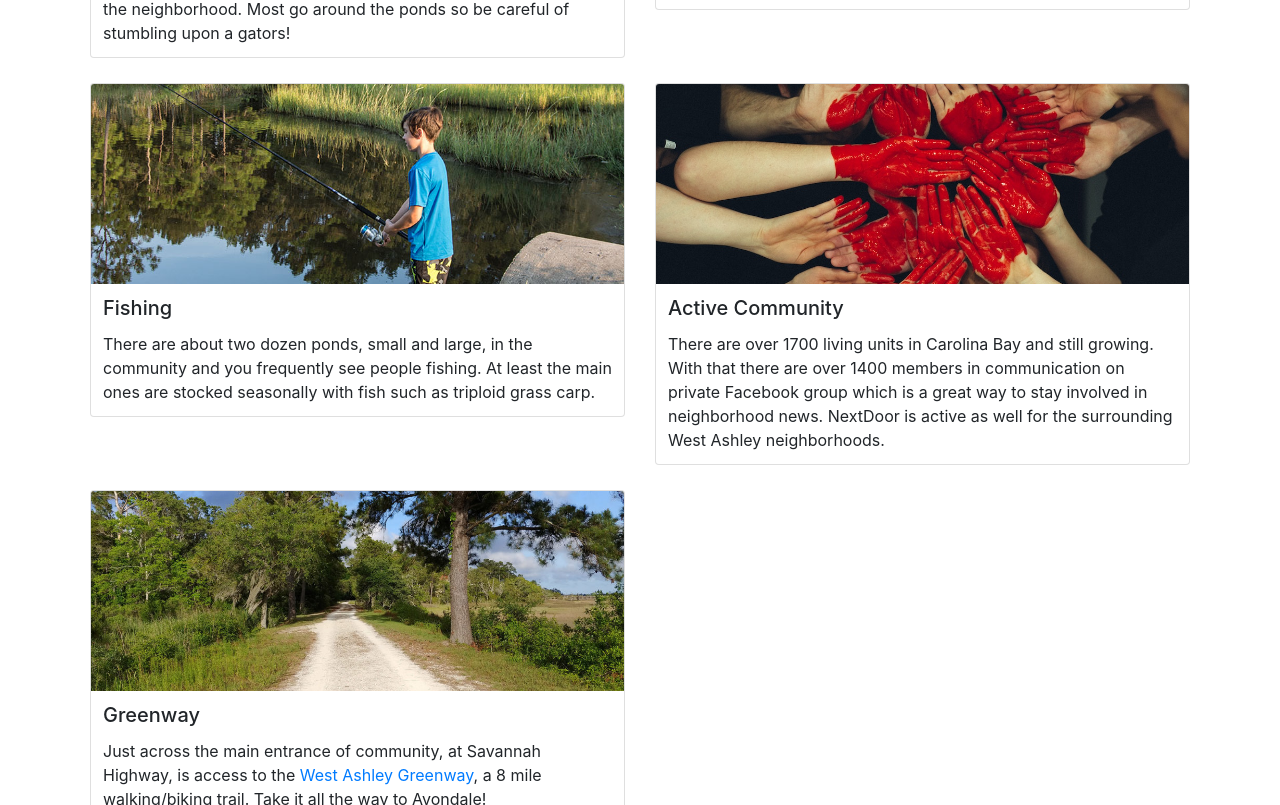
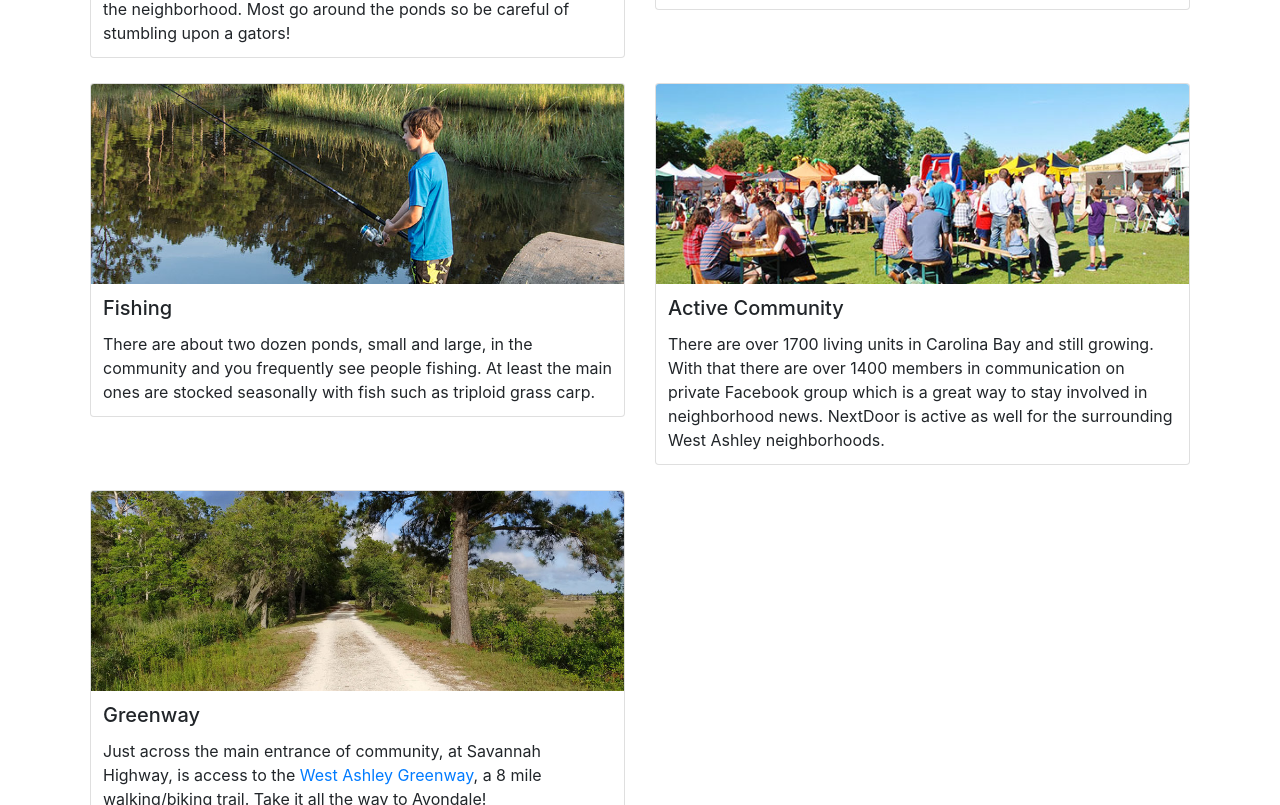
Before and after one commit to nitrag/carolinabaysc, a plain HTML site: page index.html in a window 1280 px wide. Shown: the part 3125-3930 px from the top of the page. Drawn offline with Linux system fonts and the light colour scheme.

Commit message:
replace community photo

```diff
--- a/index.html
+++ b/index.html
@@ -304,7 +304,7 @@
 				<div class="col-md-6">
 					<div class="card">
 						<div class="card-img-top">
-							<img alt="Bootstrap Thumbnail Third" src="images/tim-marshall-114623-unsplash.jpg">
+							<img alt="Bootstrap Thumbnail Third" src="images/neighborhood-festival.jpg">
 						</div>
 						<div class="card-block">
 							<h5 class="card-title">
```
Also changed, not shown: images/neighborhood-festival.jpg (added).
